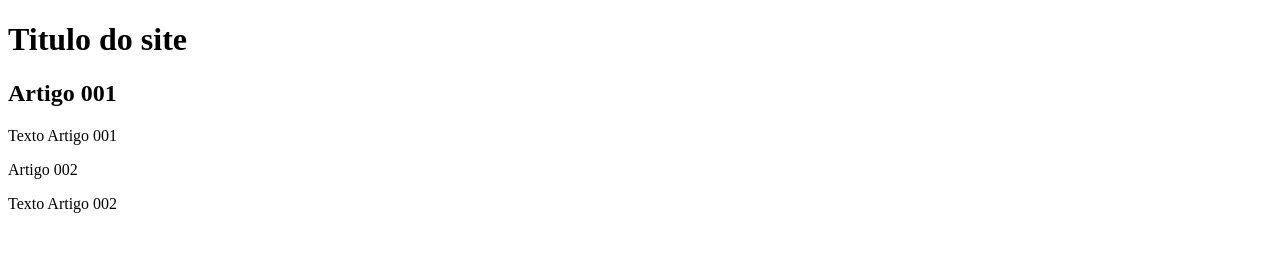
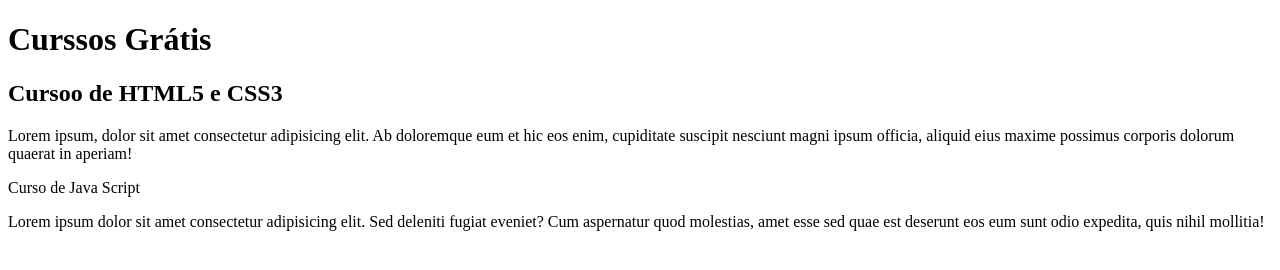
Before and after one commit to LcsEttore/projeto-site, a plain HTML site: page index.html in a window 1280 px wide. Drawn offline with Linux system fonts and the light colour scheme.

Commit message:
comecei a escrever conteúdo

```diff
--- a/index.html
+++ b/index.html
@@ -7,12 +7,12 @@
 </head>
 <body>
     <main></main>
-    <h1>Titulo do site</h1>
+    <h1>Curssos Grátis</h1>
     <article>
-        <h2>Artigo 001</h2>
-        <p> Texto Artigo 001</p>
-        <article>Artigo 002</article>
-        <p>Texto Artigo 002</p>
+        <h2>Cursoo de HTML5  e CSS3</h2>
+        <p> Lorem ipsum, dolor sit amet consectetur adipisicing elit. Ab doloremque eum et hic eos enim, cupiditate suscipit nesciunt magni ipsum officia, aliquid eius maxime possimus corporis dolorum quaerat in aperiam!</p>
+        <article>Curso de Java Script</article>
+        <p>Lorem ipsum dolor sit amet consectetur adipisicing elit. Sed deleniti fugiat eveniet? Cum aspernatur quod molestias, amet esse sed quae est deserunt eos eum sunt odio expedita, quis nihil mollitia!</p>
     </article>
 </body>
 </html>
```
